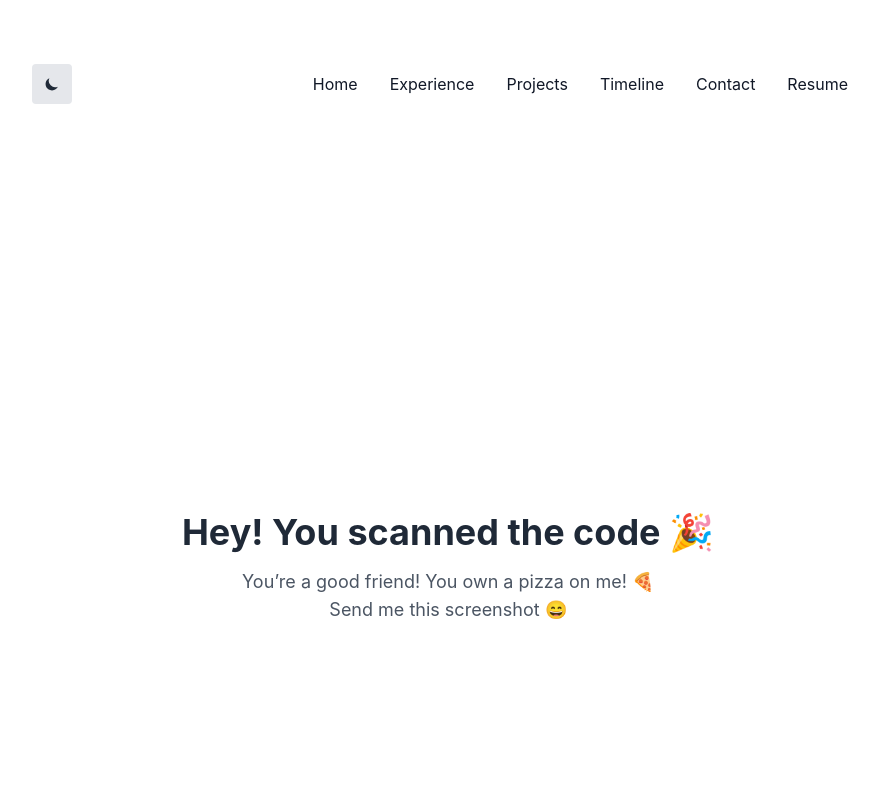
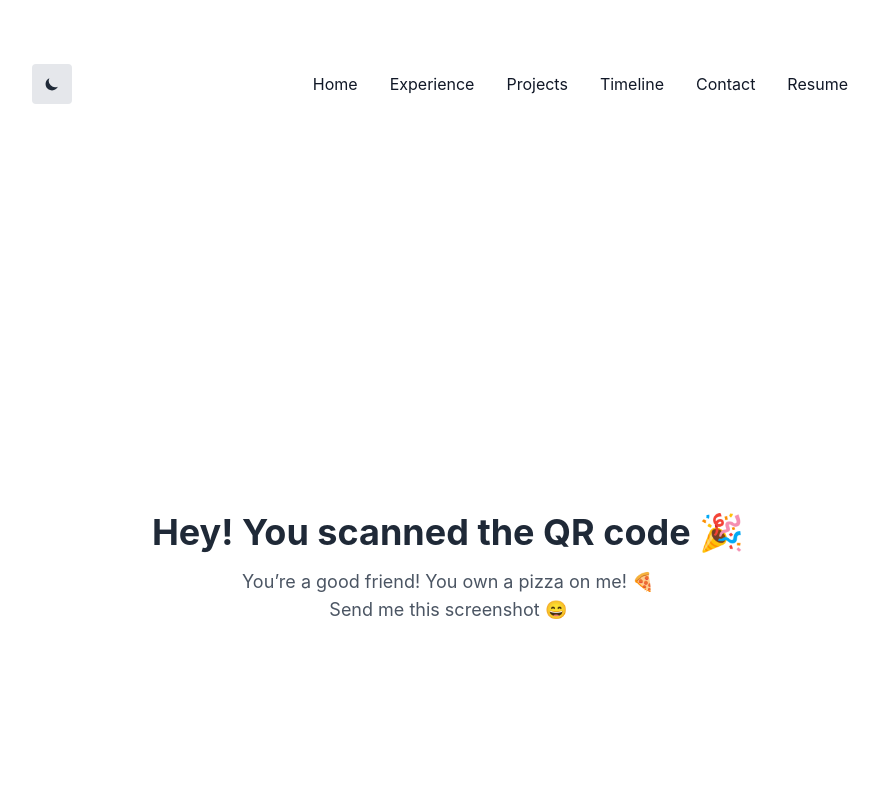
Before and after one commit to Ritik-Sharma38/ritiksharma, a Next.js app: page /friend in a window 1280 px wide. Shown: the top 800 px of the page, without its empty margins (192-1071 px from the left). Built offline with nearby package versions, Linux system fonts and the light colour scheme; what @tailwindcss/typography would draw is missing.

Commit message:
Update friend.js

```diff
--- a/pages/friend.js
+++ b/pages/friend.js
@@ -1,10 +1,10 @@
 export default function Friend() {
   return (
-    <div className="min-h-screen flex flex-col items-center justify-center bg-white text-center px-4">
-      <h1 className="text-4xl font-bold text-gray-800 mb-4">
-        Hey! You scanned the code 🎉
+    <div className="min-h-screen flex flex-col items-center justify-center bg-white dark:bg-black text-center px-4">
+      <h1 className="text-4xl font-bold text-gray-800 dark:text-gray-100 mb-4">
+        Hey! You scanned the QR code 🎉
       </h1>
-      <p className="text-lg text-gray-600">
+      <p className="text-lg text-gray-600 dark:text-gray-300">
         You’re a good friend! You own a pizza on me! 🍕<br />
         Send me this screenshot 😄
       </p>
```
